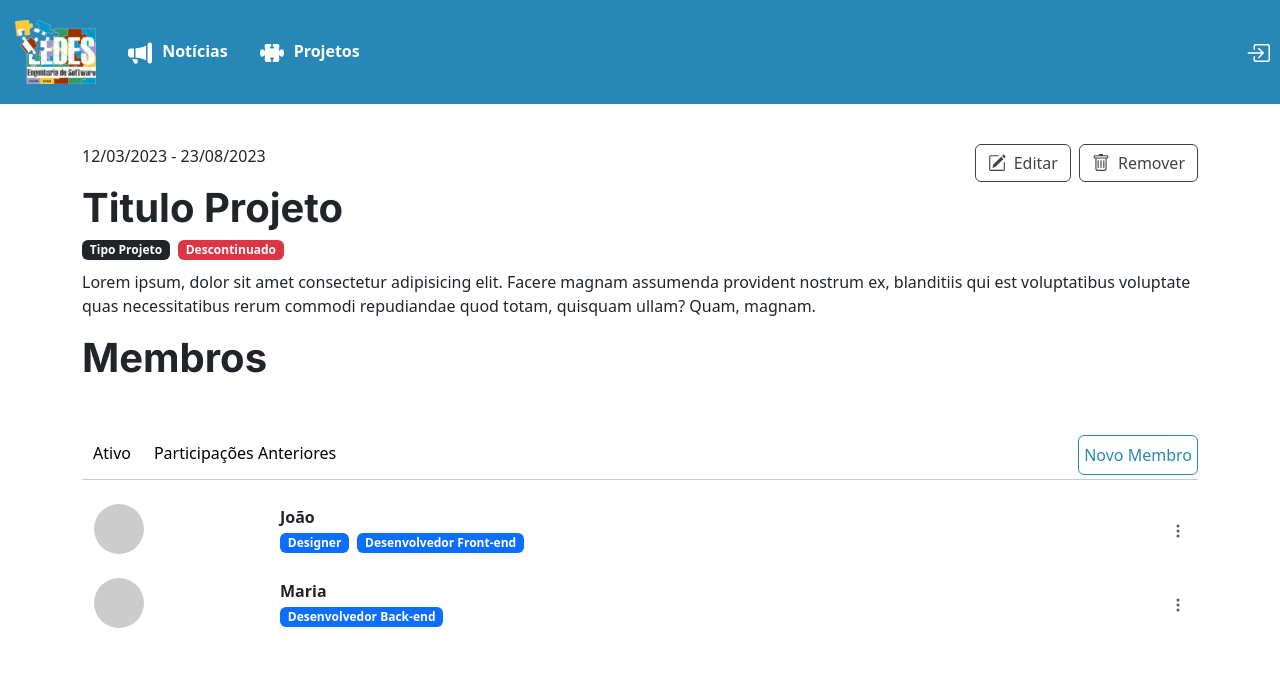
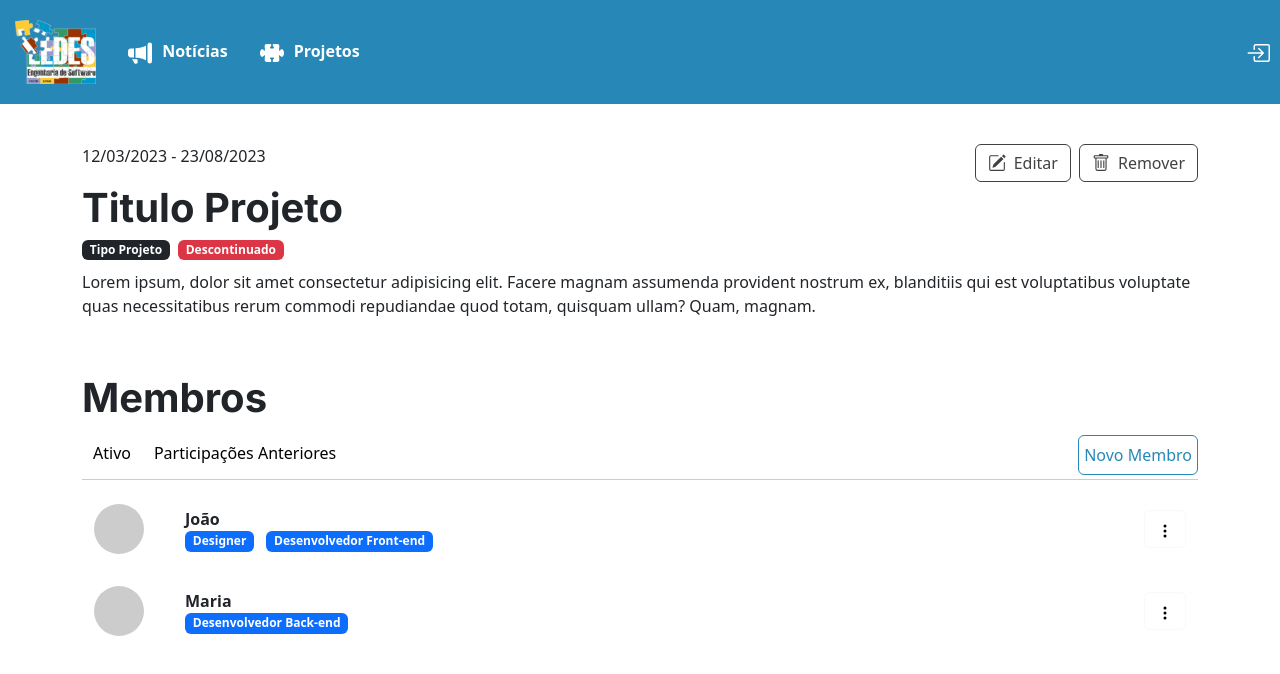
Before and after one commit to diogof651/csfacom-grupo1, a React (Vite) app in the folder front-end/: page /projeto/1 in a window 1280 px wide. Shown: the top 674 px of the page. Built offline with nearby package versions, Linux system fonts and the light colour scheme.

Commit message:
Ajustes + adição de três pontos

```diff
--- a/front-end/src/components/Membro/Membro.jsx
+++ b/front-end/src/components/Membro/Membro.jsx
@@ -1,27 +1,19 @@
 import "bootstrap/dist/css/bootstrap.min.css";
 import React from "react";
-import {
-  Badge,
-  Col,
-  Container,
-  Image,
-  OverlayTrigger,
-  Popover,
-  Row,
-} from "react-bootstrap";
+import { Badge, Container, Image } from "react-bootstrap";
 
-import { BsThreeDotsVertical } from "react-icons/bs";
+import { OpcoesMembroDropdown } from "../OpcoesMembroDropdown/OpcoesMembroDropdown";
 
 export default function Membro({ nome, papeis, imagemSrc }) {
   return (
     <Container className="mt-4">
-      <Row className="align-items-center">
-        <Col xs={2}>
+      <div className="d-flex justify-content-between align-items-center w-100 justify-content-between">
+        <div className="col-md-1 col-2 mb-2 p-0">
           {imagemSrc ? (
             <Image src={imagemSrc} alt="Foto de Perfil" roundedCircle fluid />
           ) : (
             <div
-              className="rounded-circle d-flex align-items-center justify-content-center"
+              className="rounded-circle d-flex align-items-center justify-content-end m-0"
               style={{
                 width: "50px",
                 height: "50px",
@@ -29,25 +21,21 @@ export default function Membro({ nome, papeis, imagemSrc }) {
               }}
             ></div>
           )}
-        </Col>
-        <Col>
-          <div>
-            <strong>{nome}</strong>
-          </div>
-          <div>
+        </div>
+        <div className="col-md-10 col-8 mb-2 p-0">
+          <strong>{nome}</strong>
+          <div className="d-flex gap-1 flex-wrap">
             {papeis.map((papel, index) => (
               <Badge key={index} variant="secondary" className="me-2">
                 {papel}
               </Badge>
             ))}
           </div>
-        </Col>
-        <Col xs={1} className="text-end">
-          <span className="text-muted">
-            <BsThreeDotsVertical></BsThreeDotsVertical>
-          </span>
-        </Col>
-      </Row>
+        </div>
+        <div className="col-md-1 col-2 mb-2 p-0 text-end">
+          <OpcoesMembroDropdown idProjeto={0} idMembro={0}></OpcoesMembroDropdown>
+        </div>
+      </div>
     </Container>
   );
 }
--- /dev/null
+++ b/front-end/src/components/OpcoesMembroDropdown/OpcoesMembroDropdown.css
@@ -0,0 +1,11 @@
+/* MenuComDropdown.css */
+/* Oculta a seta padrão do botão de toggle */
+#dropdown-basic::after {
+  content: none;
+}
+
+/* Ajusta a largura do botão conforme necessário */
+#dropdown-basic {
+  width: auto;
+  background-color: transparent;
+}
--- /dev/null
+++ b/front-end/src/components/OpcoesMembroDropdown/OpcoesMembroDropdown.jsx
@@ -0,0 +1,21 @@
+import React from "react";
+import { Dropdown } from "react-bootstrap";
+import "./OpcoesMembroDropdown.css";
+import { BsThreeDotsVertical } from "react-icons/bs";
+
+
+export function OpcoesMembroDropdown({idProjeto, idMembro}) {
+  return (
+    <Dropdown align={{ lg: 'end' }}>
+      <Dropdown.Toggle variant="light" id="dropdown-basic">
+        <BsThreeDotsVertical></BsThreeDotsVertical>
+      </Dropdown.Toggle>
+
+      <Dropdown.Menu>
+        <Dropdown.Item href="#action1">Editar</Dropdown.Item>
+        <Dropdown.Item href="#action2">Desativar</Dropdown.Item>
+        <Dropdown.Item href="#action3">Remover</Dropdown.Item>
+      </Dropdown.Menu>
+    </Dropdown>
+  );
+}
--- a/front-end/src/routes/PaginaProjeto/PaginaProjeto.jsx
+++ b/front-end/src/routes/PaginaProjeto/PaginaProjeto.jsx
@@ -1,6 +1,7 @@
 import Badge from "react-bootstrap/Badge"; // Importe o componente Badge
 import Container from "react-bootstrap/Container";
 import { BsPencilSquare, BsTrash } from "react-icons/bs";
+import { Link } from "react-router-dom";
 import AbasRadio from "../../components/AbasRadio/AbasRadio.jsx";
 import { BotaoComIcone } from "../../components/Botoes/BotaoComIcone";
 import { BotaoOutline } from "../../components/Botoes/BotaoOutline";
@@ -46,9 +47,11 @@ export function PaginaProjeto() {
           </div>
         </div>
         <div className="d-flex gap-2">
-          <BotaoComIcone color="var(--black)">
-            <BsPencilSquare style={iconStyle} /> Editar
-          </BotaoComIcone>
+          <Link to="/projetos" className="text-decoration-none">
+            <BotaoComIcone color="var(--black)">
+              <BsPencilSquare style={iconStyle} /> Editar
+            </BotaoComIcone>
+          </Link>
           <BotaoComIcone color="var(--black)">
             <BsTrash style={iconStyle} /> Remover
           </BotaoComIcone>
@@ -67,6 +70,7 @@ export function PaginaProjeto() {
           fontWeight: "bold",
           marginRight: "10px",
           paddingBottom: "5px",
+          marginTop: "40px",
         }}
       >
         Membros
@@ -75,12 +79,13 @@ export function PaginaProjeto() {
         className="d-flex justify-content-between"
         style={{
           width: "100%",
-          marginTop: "40px",
           borderBottom: "1px solid #ccc",
         }}
       >
         <AbasRadio opcoes={opcoes}></AbasRadio>
-        <BotaoOutline color="var(--blue)"> Novo Membro </BotaoOutline>
+        <Link to="/cadastroMembro" className="text-decoration-none">
+          <BotaoOutline color="var(--blue)"> Novo Membro </BotaoOutline>
+        </Link>
       </div>
       <Membro nome="João" papeis={["Designer", "Desenvolvedor Front-end"]} />
       <Membro nome="Maria" papeis={["Desenvolvedor Back-end"]} />
```
